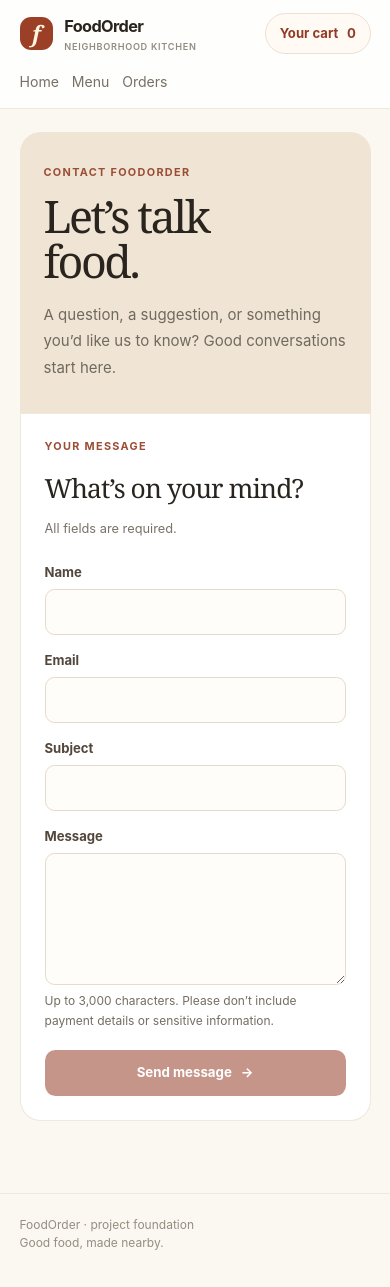
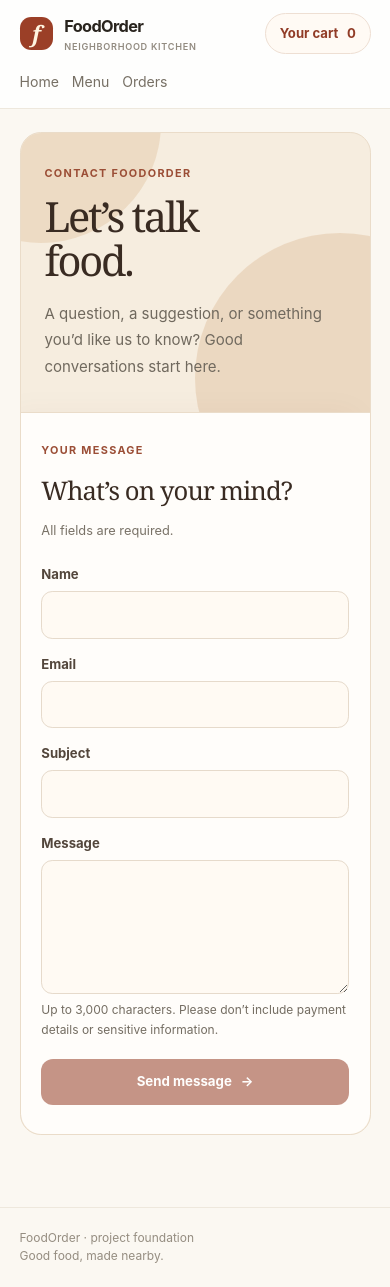
Before and after one commit to moner005/FoodOrder, a React (Vite) app in the folder client/: page /contact in a window 390 px wide. Built offline with nearby package versions, Linux system fonts and the light colour scheme.

Commit message:
style: improve contact and restaurant page backgrounds

```diff
--- a/client/src/pages/Contact/Contact.module.css
+++ b/client/src/pages/Contact/Contact.module.css
@@ -1,39 +1,272 @@
-.page { min-width: 0; }
 
-/* Reuse Home's hero surface and typography, with a form-sized split. */
-.page .composition { grid-template-columns: minmax(0, .9fr) minmax(0, 1.1fr); }
-.composition .details { display: flex; flex-direction: column; padding: clamp(2rem, 4vw, 3.5rem); min-width: 0; }
-.details > p:last-of-type { margin: 0; }
-.signature { display: flex; align-items: center; gap: .7rem; padding-top: 2rem; margin-top: auto; color: #70695e; font-family: Georgia, 'Times New Roman', serif; font-style: italic; font-size: .9rem; }
-.signature > span:first-child { flex-shrink: 0; }
+.page {
+  min-width: 0;
+}
 
-.formCard { min-width: 0; padding: clamp(1.5rem, 4vw, 3rem); border: 1px solid #eee8dd; border-radius: 0 1.3rem 1.3rem 0; background: #fff; }
-.description { margin: .65rem 0 0; color: #797267; font-size: .8rem; line-height: 1.55; }
-.form { margin-top: 1.5rem; display: grid; grid-template-columns: repeat(2, minmax(0, 1fr)); gap: 1rem; }
-.field { display: flex; flex-direction: column; gap: .4rem; min-width: 0; }
-.fullWidth { grid-column: 1 / -1; }
-.field label { color: #53463b; font-size: .82rem; font-weight: 700; }
-.field input, .field textarea { width: 100%; min-width: 0; min-height: 2.75rem; padding: .7rem .85rem; border: 1px solid #e6dacb; border-radius: .6rem; background: #fffdf9; color: inherit; font: inherit; font-size: .9rem; line-height: 1.5; transition: border-color .15s ease, box-shadow .15s ease; }
-.field textarea { resize: vertical; min-height: 8rem; }
-.field input:hover, .field textarea:hover { border-color: #dfc4a7; }
-.field input:focus, .field textarea:focus { border-color: #c28155; box-shadow: 0 0 0 3px rgba(194, 129, 85, .18); }
-.field [aria-invalid='true'] { border-color: #c0392b; }
-.error { margin: 0; color: #b23a2a; font-size: .75rem; line-height: 1.5; }
-.hint { margin: 0; color: #746d62; font-size: .75rem; line-height: 1.6; }
-.actions { display: flex; flex-wrap: wrap; align-items: center; gap: .85rem; padding-top: .25rem; }
+/* Main contact section */
+.page .composition {
+  position: relative;
+  isolation: isolate;
+  grid-template-columns: minmax(0, 0.9fr) minmax(0, 1.1fr);
+  overflow: hidden;
+  background: #f6eddf;
+  border: 1px solid #eadcc9;
+  border-radius: 1.3rem;
+}
 
+/* Decorative background circles */
+.composition::before,
+.composition::after {
+  content: "";
+  position: absolute;
+  border-radius: 50%;
+  pointer-events: none;
+  z-index: 0;
+}
+
+.composition::before {
+  width: 340px;
+  height: 340px;
+  top: -170px;
+  left: -130px;
+  background: #ead4ba;
+  opacity: 0.7;
+}
+
+.composition::after {
+  width: 430px;
+  height: 430px;
+  bottom: -275px;
+  left: 12%;
+  background: #e2c4a3;
+  opacity: 0.5;
+}
+
+/* Left content */
+.composition .details {
+  position: relative;
+  z-index: 1;
+  display: flex;
+  flex-direction: column;
+  min-width: 0;
+  padding: clamp(2rem, 4vw, 3.5rem);
+}
+
+.details h1 {
+  color: #392b22;
+  font-size: clamp(3rem, 5vw, 5rem);
+  line-height: 1.04;
+  letter-spacing: -0.055em;
+}
+
+.details > p:last-of-type {
+  margin: 0;
+  max-width: 390px;
+  line-height: 1.8;
+}
+
+.signature {
+  display: flex;
+  align-items: center;
+  gap: 0.7rem;
+  padding-top: 2rem;
+  margin-top: auto;
+  color: #765c47;
+  font-family: Georgia, 'Times New Roman', serif;
+  font-style: italic;
+  font-size: 0.9rem;
+}
+
+.signature > span:first-child {
+  flex-shrink: 0;
+}
+
+/* Contact form card */
+.formCard {
+  position: relative;
+  z-index: 1;
+  min-width: 0;
+  padding: clamp(1.5rem, 4vw, 3rem);
+  border-left: 1px solid #eadcc9;
+  border-radius: 0 1.3rem 1.3rem 0;
+  background: #fffdfa;
+  box-shadow: -12px 0 32px rgba(95, 62, 35, 0.04);
+}
+
+.formCard h2 {
+  color: #392b22;
+  font-size: clamp(1.6rem, 3vw, 2rem);
+}
+
+.description {
+  margin: 0.65rem 0 0;
+  color: #797267;
+  font-size: 0.8rem;
+  line-height: 1.55;
+}
+
+/* Form layout */
+.form {
+  display: grid;
+  grid-template-columns: repeat(2, minmax(0, 1fr));
+  gap: 1rem;
+  margin-top: 1.5rem;
+}
+
+.field {
+  display: flex;
+  flex-direction: column;
+  gap: 0.4rem;
+  min-width: 0;
+}
+
+.fullWidth {
+  grid-column: 1 / -1;
+}
+
+.field label {
+  color: #53463b;
+  font-size: 0.82rem;
+  font-weight: 700;
+}
+
+.field input,
+.field textarea {
+  width: 100%;
+  min-width: 0;
+  min-height: 2.75rem;
+  padding: 0.75rem 0.9rem;
+  border: 1px solid #e6dacb;
+  border-radius: 0.7rem;
+  background: #fffaf3;
+  color: #29241e;
+  font: inherit;
+  font-size: 0.9rem;
+  line-height: 1.5;
+  transition: border-color 0.2s ease, box-shadow 0.2s ease;
+}
+
+.field textarea {
+  resize: vertical;
+  min-height: 8rem;
+}
+
+.field input:hover,
+.field textarea:hover {
+  border-color: #cfa98a;
+}
+
+.field input:focus,
+.field textarea:focus {
+  border-color: #963f29;
+  box-shadow: 0 0 0 3px rgba(150, 63, 41, 0.12);
+}
+
+.field [aria-invalid='true'] {
+  border-color: #c0392b;
+}
+
+.error {
+  margin: 0;
+  color: #b23a2a;
+  font-size: 0.75rem;
+  line-height: 1.5;
+}
+
+.hint {
+  margin: 0;
+  color: #746d62;
+  font-size: 0.75rem;
+  line-height: 1.6;
+}
+
+/* Submit button */
+.actions {
+  display: flex;
+  flex-wrap: wrap;
+  align-items: center;
+  gap: 0.85rem;
+  padding-top: 0.25rem;
+}
+
+.actions .submitButton {
+  border-radius: 0.75rem;
+  background: #963f29;
+  color: #fff;
+}
+
+.actions .submitButton:disabled {
+  opacity: 0.55;
+  cursor: not-allowed;
+}
+
+/* Tablet */
 @media (max-width: 900px) {
-  .page .composition { grid-template-columns: 1fr; }
-  .composition .details { display: flex; }
-  .signature { display: none; }
-  .formCard { border-radius: 0 0 1.3rem 1.3rem; }
+  .page .composition {
+    grid-template-columns: 1fr;
+  }
+
+  .composition .details {
+    min-height: 300px;
+  }
+
+  .signature {
+    display: none;
+  }
+
+  .formCard {
+    border-left: 0;
+    border-top: 1px solid #eadcc9;
+    border-radius: 0 0 1.3rem 1.3rem;
+  }
+
+  .composition::after {
+    bottom: auto;
+    top: 100px;
+    left: 50%;
+  }
 }
+
+/* Mobile */
 @media (max-width: 640px) {
-  .composition .details { display: flex; padding: 2rem 1.5rem; }
-  .form { grid-template-columns: 1fr; }
-  .actions { align-items: stretch; flex-direction: column; }
+  .composition .details {
+    min-height: 260px;
+    padding: 2rem 1.5rem;
+  }
+
+  .details h1 {
+    font-size: clamp(2.6rem, 9vw, 3.5rem);
+  }
+
+  .form {
+    grid-template-columns: 1fr;
+  }
+
+  .formCard {
+    padding: 1.8rem 1.3rem;
+  }
+
+  .actions {
+    align-items: stretch;
+    flex-direction: column;
+  }
+
+  .composition::before {
+    width: 240px;
+    height: 240px;
+    top: -130px;
+    left: -100px;
+  }
+
+  .composition::after {
+    width: 290px;
+    height: 290px;
+  }
 }
+
 @media (prefers-reduced-motion: reduce) {
-  .field input, .field textarea { transition: none; }
+  .field input,
+  .field textarea {
+    transition: none;
+  }
 }
-.actions .submitButton:disabled { opacity: .55; cursor: not-allowed; }
--- a/client/src/pages/RestaurantDetails/RestaurantDetails.module.css
+++ b/client/src/pages/RestaurantDetails/RestaurantDetails.module.css
@@ -1,5 +1,17 @@
 .page { min-width: 0; }
 .page .restaurantHero { grid-template-columns: minmax(0, 1fr) minmax(0, .95fr); }
+.restaurantHero :global(.hero-copy)::before {
+  content: '';
+  position: absolute;
+  inset: 0;
+  z-index: -1;
+  pointer-events: none;
+  background:
+    radial-gradient(circle at 5% 0%, #ead4ba 0 149px, transparent 150px),
+    radial-gradient(circle at 104% 43%, #e2c4a3 0 99px, transparent 100px),
+    radial-gradient(circle at 35% 110%, #f0dfca 0 139px, transparent 140px),
+    #fbf8f2;
+}
 .imageFrame { aspect-ratio: 4 / 3; overflow: hidden; background: #d7b997; }
 .imageFrame img { display: block; width: 100%; height: 100%; object-fit: cover; }
 .heroImage { height: 100%; min-height: 360px; aspect-ratio: auto; }
```
